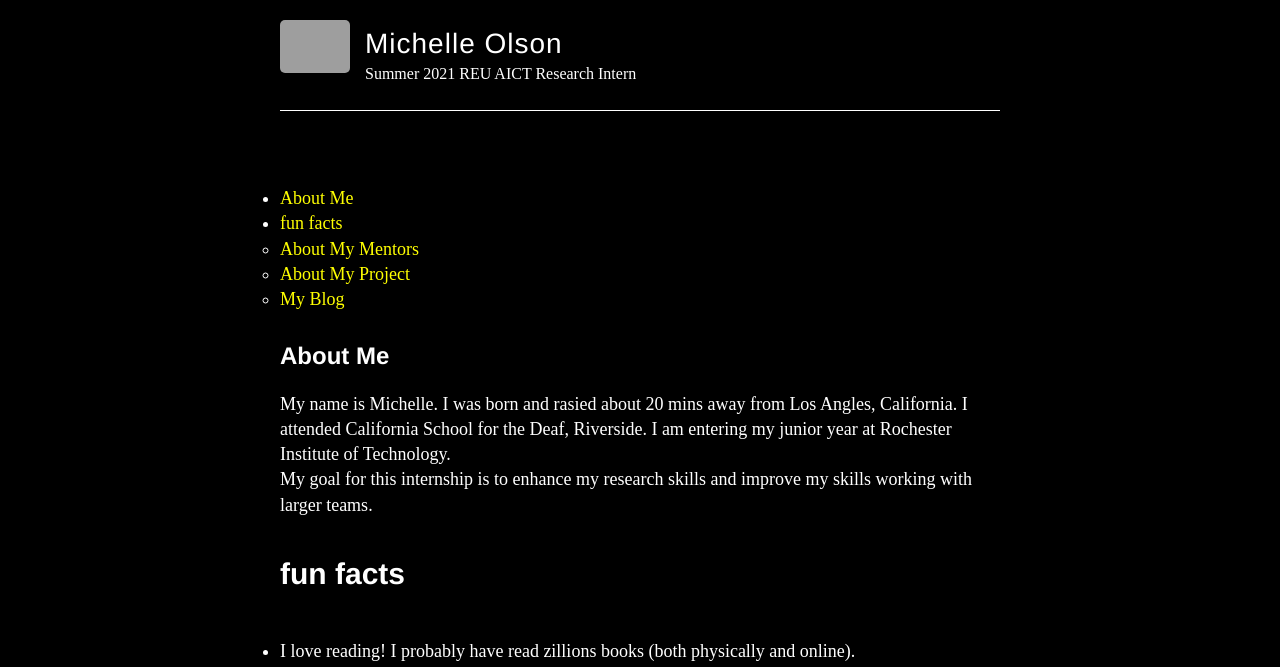
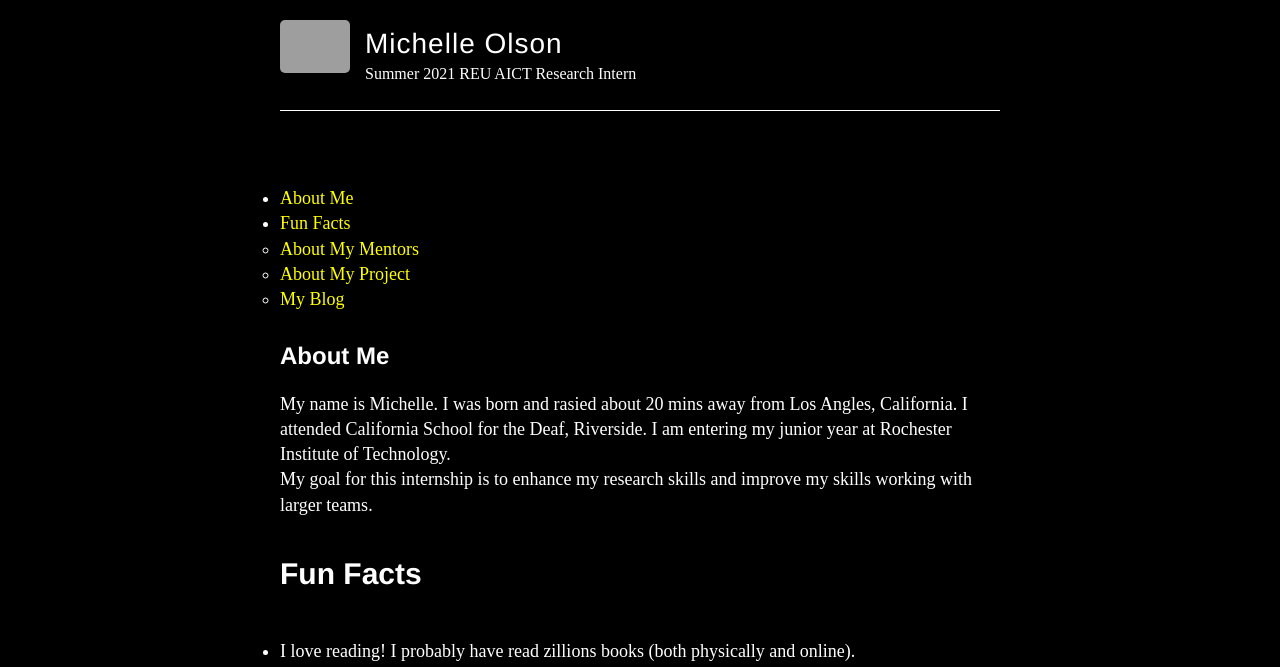
Before and after one commit to moohy2005/moohy2005.github.io, a Jekyll site: the page built from index.md, in a window 1280 px wide. Shown: the top 667 px of the page. Built offline with Jekyll 4.4.1, drawn with Linux system fonts in a browser that asks for light colours; grey boxes are pictures that could not be loaded.

```diff
--- a/index.md
+++ b/index.md
@@ -14,7 +14,7 @@ I attended California School for the Deaf, Riverside.
 I am entering my junior year at Rochester Institute of Technology.
 My goal for this internship is to enhance my research skills and improve my skills working with larger teams.
 
-# fun facts
+# Fun Facts
 - I love reading! I probably have read zillions books (both physically and online).
 - I love my nephews and neice!
 - I love traveling!
```
